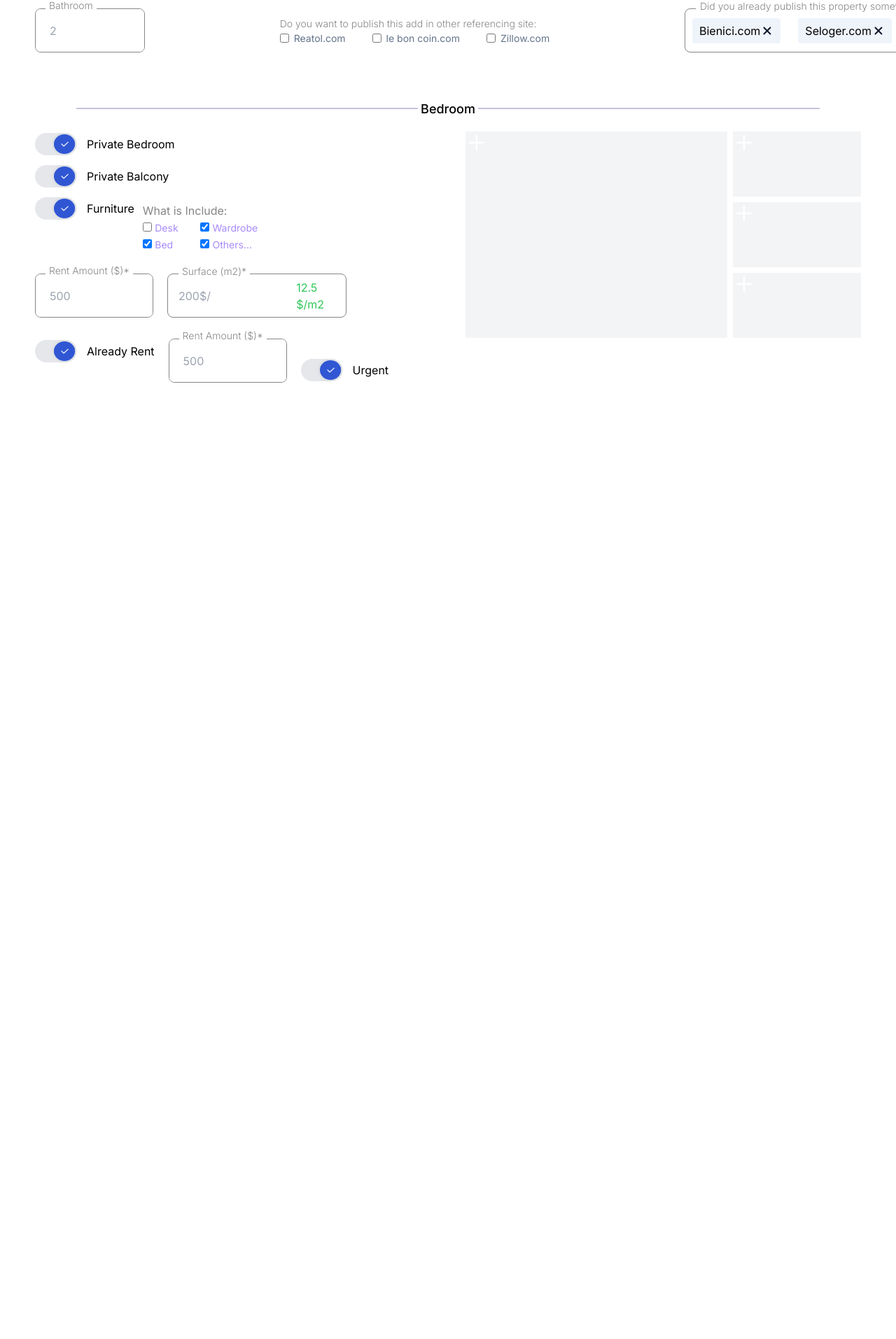
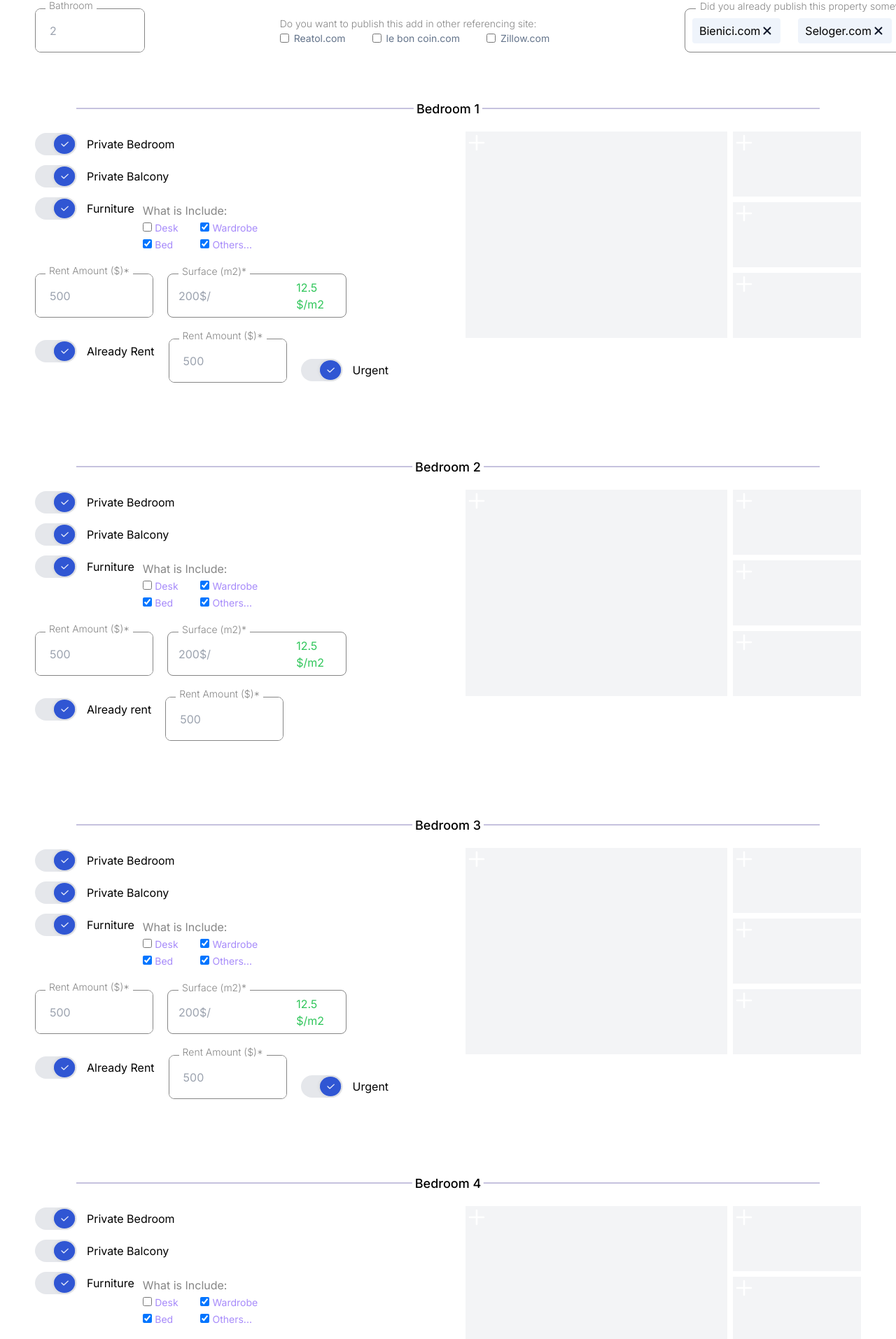
Before and after one commit to sakibsarkar/nextflat-dashboard, a Next.js app: page /create in a window 1280 px wide. Shown: the part 1511-3425 px from the top of the page at 70% size. Before the commit the page ends 2098 px from the top, so only its background shows below. Built offline with nearby package versions, Linux system fonts and the light colour scheme.

Commit message:
more bedroom add section created

```diff
--- a/src/app/(create)/create/page.tsx
+++ b/src/app/(create)/create/page.tsx
@@ -74,9 +74,16 @@ const page = () => {
                     <SiteBox />
                 </div>
 
-                {/* bed room */}
+                {/* bed room1 */}
+                <Addroom title="Bedroom 1" isUrgent={true} />
 
-                <Addroom title="Bedroom" isUrgent={true} />
+                {/* bed room2 */}
+                <Addroom title="Bedroom 2" isUrgent={false} />
+                {/* bed room 3*/}
+                <Addroom title="Bedroom 3" isUrgent={true} />
+
+                {/* bed room 4*/}
+                <Addroom title="Bedroom 4" isUrgent={true} />
             </div>
         </main>
     );
```
